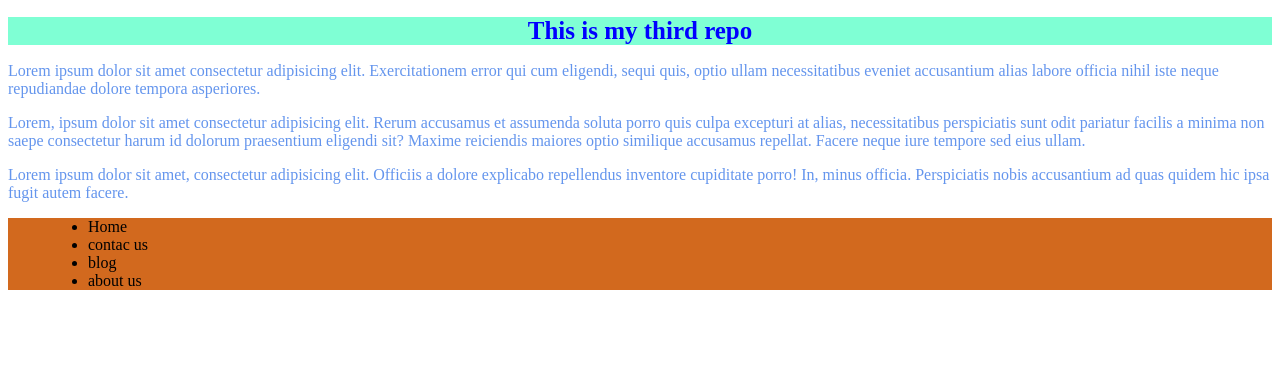
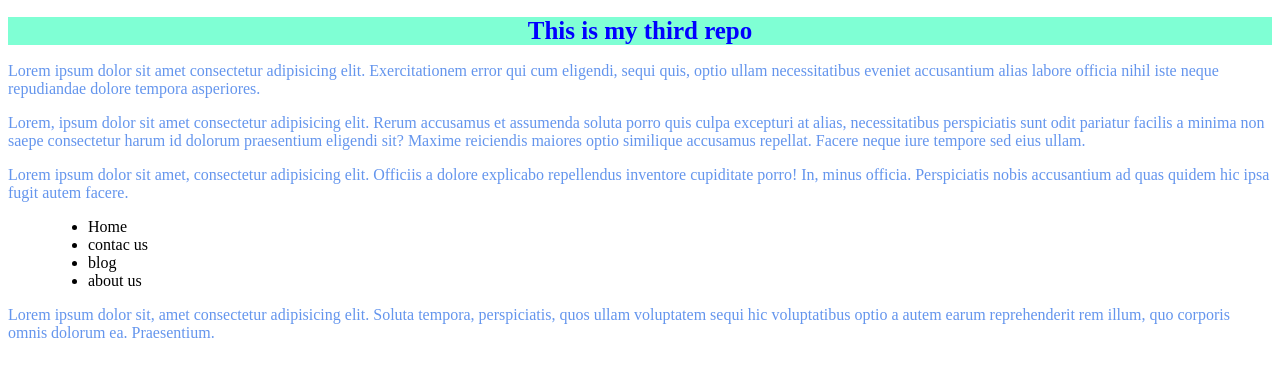
Before and after one commit to Mamun-Ur-Rashid/My-3rd-repo, a plain HTML site: page index.html in a window 1280 px wide. Drawn offline with Linux system fonts and the light colour scheme.

Commit message:
added p tag

```diff
--- a/index.html
+++ b/index.html
@@ -24,5 +24,6 @@
             </menu>
         </div>
     </header>
+    <p>Lorem ipsum dolor sit, amet consectetur adipisicing elit. Soluta tempora, perspiciatis, quos ullam voluptatem sequi hic voluptatibus optio a autem earum reprehenderit rem illum, quo corporis omnis dolorum ea. Praesentium.</p>
 </body>
 </html>
--- a/style.css
+++ b/style.css
@@ -12,5 +12,5 @@ p{
     background-image: url(love.jpg);
 }
 menu{
-    background-color: chocolate;
+    /* background-color: chocolate; */
 }
```
